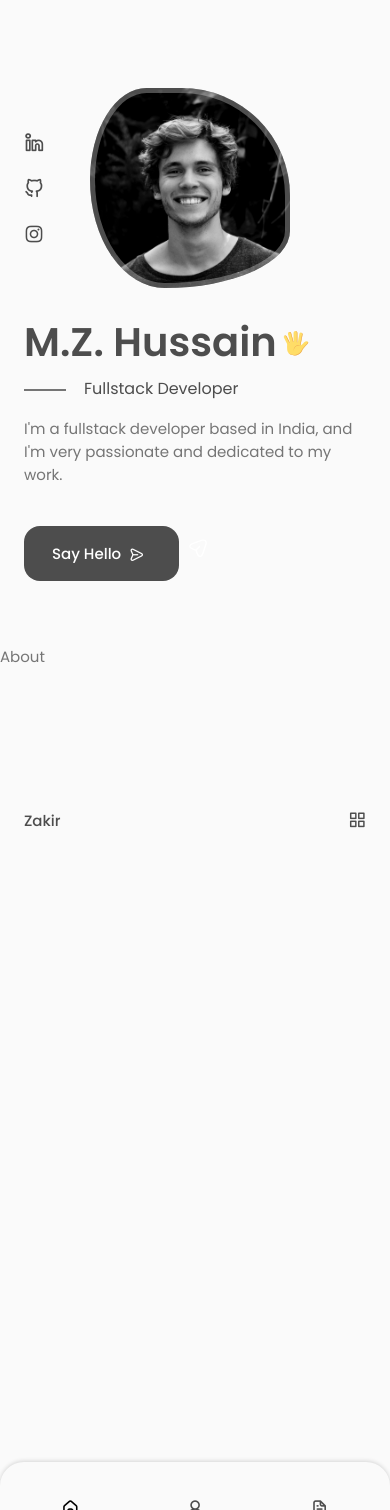
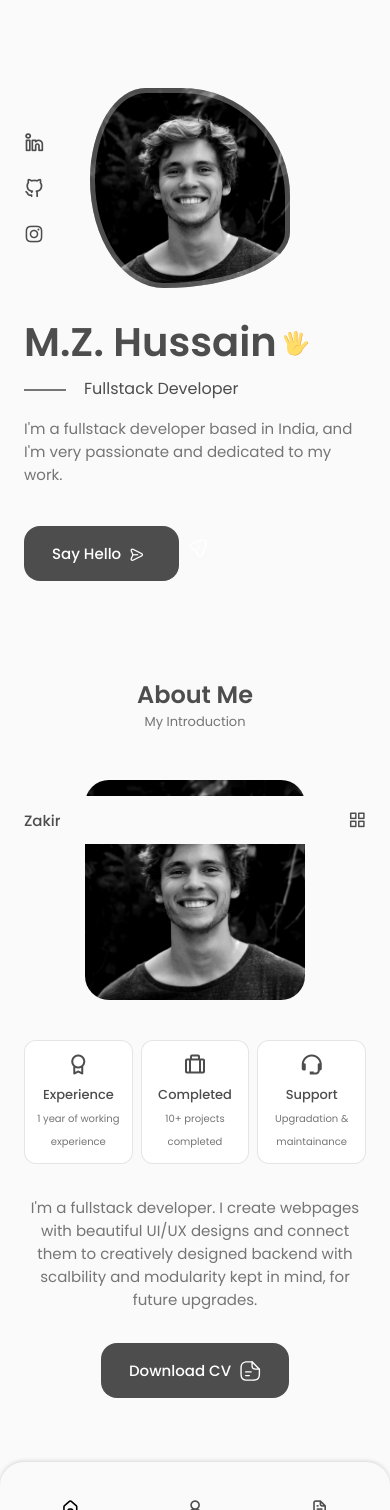
Before and after one commit to MZHussain0/MZH-portfolio, a React (Vite) app: page / in a window 390 px wide. Before the commit the page ends 844 px from the top, so only its background shows below. Built offline with nearby package versions, Linux system fonts and the light colour scheme.

Commit message:
Setuabout section

```diff
--- a/src/App.css
+++ b/src/App.css
@@ -188,8 +188,16 @@
 
 /* For Medium Devices */
 @media screen and (max-width:768px) {
+  body {
+    padding: 0 0 var(--header-height) 0;
+  }
+
   .section {
     padding: 2rem 0 4rem;
+  }
+
+  .section__subtitle {
+    margin-bottom: var(--mb-3);
   }
 }
 
--- a/src/components/About/About.css
+++ b/src/components/About/About.css
@@ -0,0 +1,96 @@
+.about__container {
+  grid-template-columns: repeat(2, 1fr);
+  align-items: center;
+  column-gap: 4rem;
+}
+
+.about__img {
+  width: 350px;
+  border-radius: 1.5rem;
+  justify-self: center;
+}
+
+.about__info {
+  grid-template-columns: repeat(3, 140px);
+  gap: 0.5rem;
+  margin-bottom: var(--mb-2);
+}
+
+.about__box {
+  background-color: var(--container-color);
+  border: 1px solid rgba(0, 0, 0, 0.1);
+  border-radius: 0.75rem;
+  text-align: center;
+  padding: 1rem 1.25rem;
+}
+
+.about__icon {
+  font-size: 1.5rem;
+  color: var(--title-color);
+  margin-bottom: var(--mb-0-5);
+}
+
+.about__title {
+  font-size: var(--fs-small);
+  font-weight: var(--fw-medium);
+}
+
+.about__subtitle {
+  font-size: var(--fs-tiny);
+}
+
+.about__description {
+  padding: 0 4rem 0 0;
+  margin-bottom: var(--mb-2-5);
+}
+
+
+/* ============ BREAKPOINTS =========== */
+/* For Larger Devices */
+@media screen and (max-width:992px) {
+
+  .about__container {
+    grid-template-columns: 1fr;
+    row-gap: 2.5rem;
+  }
+
+  .about__img {
+    width: 220px;
+  }
+
+  .about__box {
+    padding: 0.75rem 0.5rem;
+  }
+
+  .about__data {
+    text-align: center;
+  }
+
+  .about__info {
+    justify-content: center;
+  }
+
+  .about__description {
+    padding: 0 5rem;
+    margin-bottom: 2rem;
+  }
+}
+
+/* For Medium Devices */
+
+@media screen and (max-width:576px) {
+  .about__info {
+    grid-template-columns: repeat(3, 1fr);
+  }
+
+  .about__description {
+    padding: 0;
+  }
+}
+
+/* For Small Screen */
+@media screen and (max-width:350px) {
+  .about__info {
+    grid-template-columns: repeat(2, 1fr);
+  }
+}
--- a/src/components/About/About.jsx
+++ b/src/components/About/About.jsx
@@ -1,11 +1,54 @@
 import React from "react";
+import "./About.css";
+import AboutImg from "../../assets/about.jpg";
+import CV from "../../assets/Smith-Cv.pdf";
+import Info from "./Info";
 
 const About = () => {
   return (
-    <div>
-      <div />
-      About
-    </div>
+    <section className="about section" id="about">
+      <h2 className="section__title">About Me</h2>
+      <span className="section__subtitle">My Introduction</span>
+      <div className="about__container container grid">
+        <img src={AboutImg} alt="zakir" className="about__img" />
+        <div className="about__data">
+          <Info />
+          <p className="about__description">
+            I'm a fullstack developer. I create webpages with beautiful UI/UX
+            designs and connect them to creatively designed backend with
+            scalbility and modularity kept in mind, for future upgrades.
+          </p>
+          <a download="" href={CV} className="button button__flex">
+            Download CV
+            <svg
+              class="button__icon"
+              xmlns="http://www.w3.org/2000/svg"
+              width="24"
+              height="24"
+              viewBox="0 0 24 24"
+              fill="none"
+            >
+              <path
+                d="M15.25 22.7502H9.25C3.82 22.7502 1.5 20.4302 1.5 15.0002V9.00024C1.5 3.57024 3.82 1.25024 9.25 1.25024H14.25C14.66 1.25024 15 1.59024 15 2.00024C15 2.41024 14.66 2.75024 14.25 2.75024H9.25C4.64 2.75024 3 4.39024 3 9.00024V15.0002C3 19.6102 4.64 21.2502 9.25 21.2502H15.25C19.86 21.2502 21.5 19.6102 21.5 15.0002V10.0002C21.5 9.59024 21.84 9.25024 22.25 9.25024C22.66 9.25024 23 9.59024 23 10.0002V15.0002C23 20.4302 20.68 22.7502 15.25 22.7502Z"
+                fill="var(--container-color)"
+              ></path>
+              <path
+                d="M22.25 10.7502H18.25C14.83 10.7502 13.5 9.42023 13.5 6.00023V2.00023C13.5 1.70023 13.68 1.42023 13.96 1.31023C14.24 1.19023 14.56 1.26023 14.78 1.47023L22.78 9.47023C22.99 9.68023 23.06 10.0102 22.94 10.2902C22.82 10.5702 22.55 10.7502 22.25 10.7502ZM15 3.81023V6.00023C15 8.58023 15.67 9.25023 18.25 9.25023H20.44L15 3.81023Z"
+                fill="var(--container-color)"
+              ></path>
+              <path
+                d="M13.25 13.7502H7.25C6.84 13.7502 6.5 13.4102 6.5 13.0002C6.5 12.5902 6.84 12.2502 7.25 12.2502H13.25C13.66 12.2502 14 12.5902 14 13.0002C14 13.4102 13.66 13.7502 13.25 13.7502Z"
+                fill="var(--container-color)"
+              ></path>
+              <path
+                d="M11.25 17.7502H7.25C6.84 17.7502 6.5 17.4102 6.5 17.0002C6.5 16.5902 6.84 16.2502 7.25 16.2502H11.25C11.66 16.2502 12 16.5902 12 17.0002C12 17.4102 11.66 17.7502 11.25 17.7502Z"
+                fill="var(--container-color)"
+              ></path>
+            </svg>
+          </a>
+        </div>
+      </div>
+    </section>
   );
 };
 
--- /dev/null
+++ b/src/components/About/Info.jsx
@@ -0,0 +1,27 @@
+import React from "react";
+
+const Info = () => {
+  return (
+    <div className="about__info grid">
+      <div className="about__box">
+        <i className="bx bx-award about__icon"></i>
+        <h3 className="about__title">Experience</h3>
+        <span className="about__subtitle">1 year of working experience</span>
+      </div>
+
+      <div className="about__box">
+        <i className="bx bx-briefcase-alt about__icon"></i>
+        <h3 className="about__title">Completed</h3>
+        <span className="about__subtitle">10+ projects completed</span>
+      </div>
+
+      <div className="about__box">
+        <i className="bx bx-support about__icon"></i>
+        <h3 className="about__title">Support</h3>
+        <span className="about__subtitle">Upgradation & maintainance</span>
+      </div>
+    </div>
+  );
+};
+
+export default Info;
```
